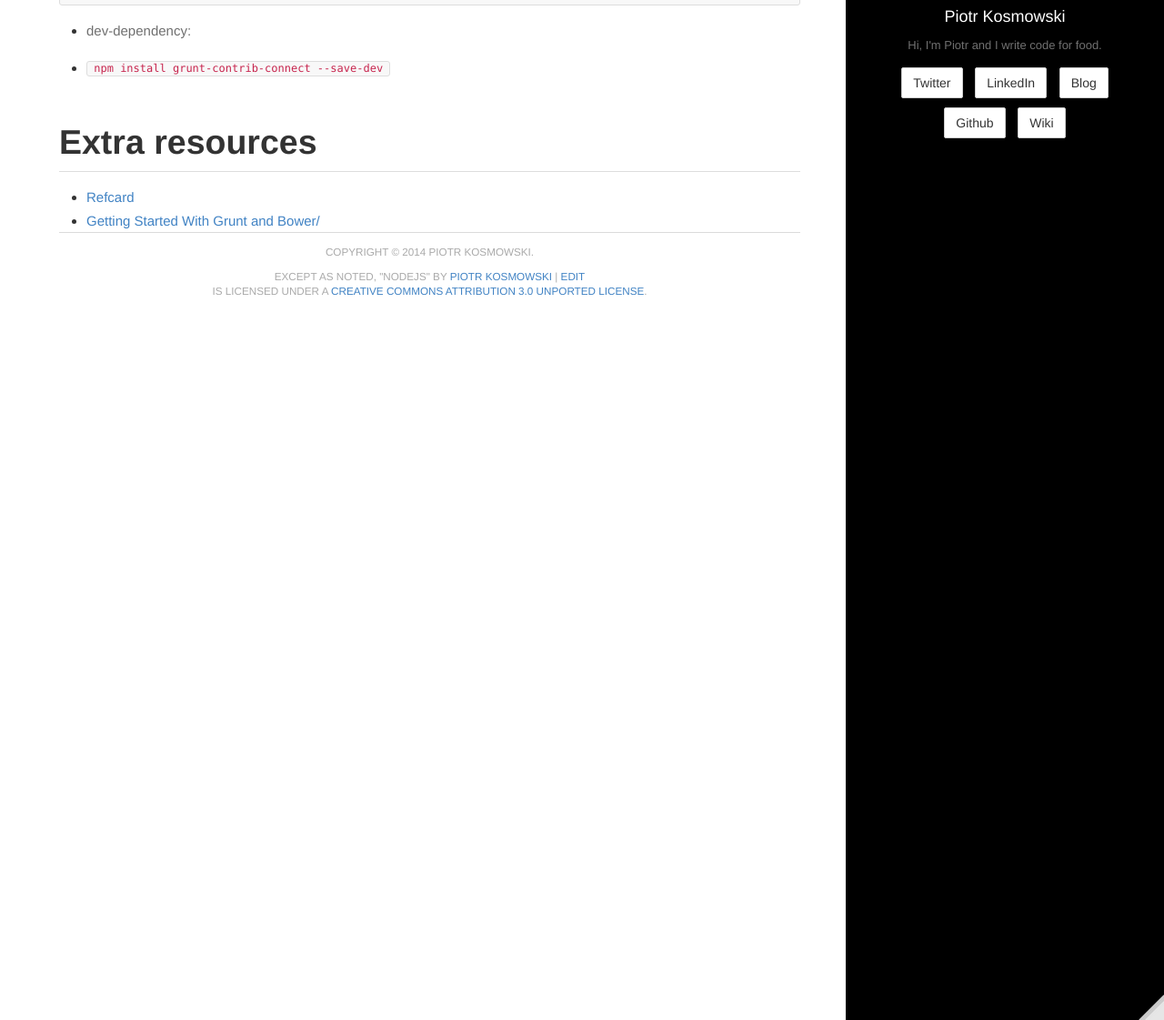
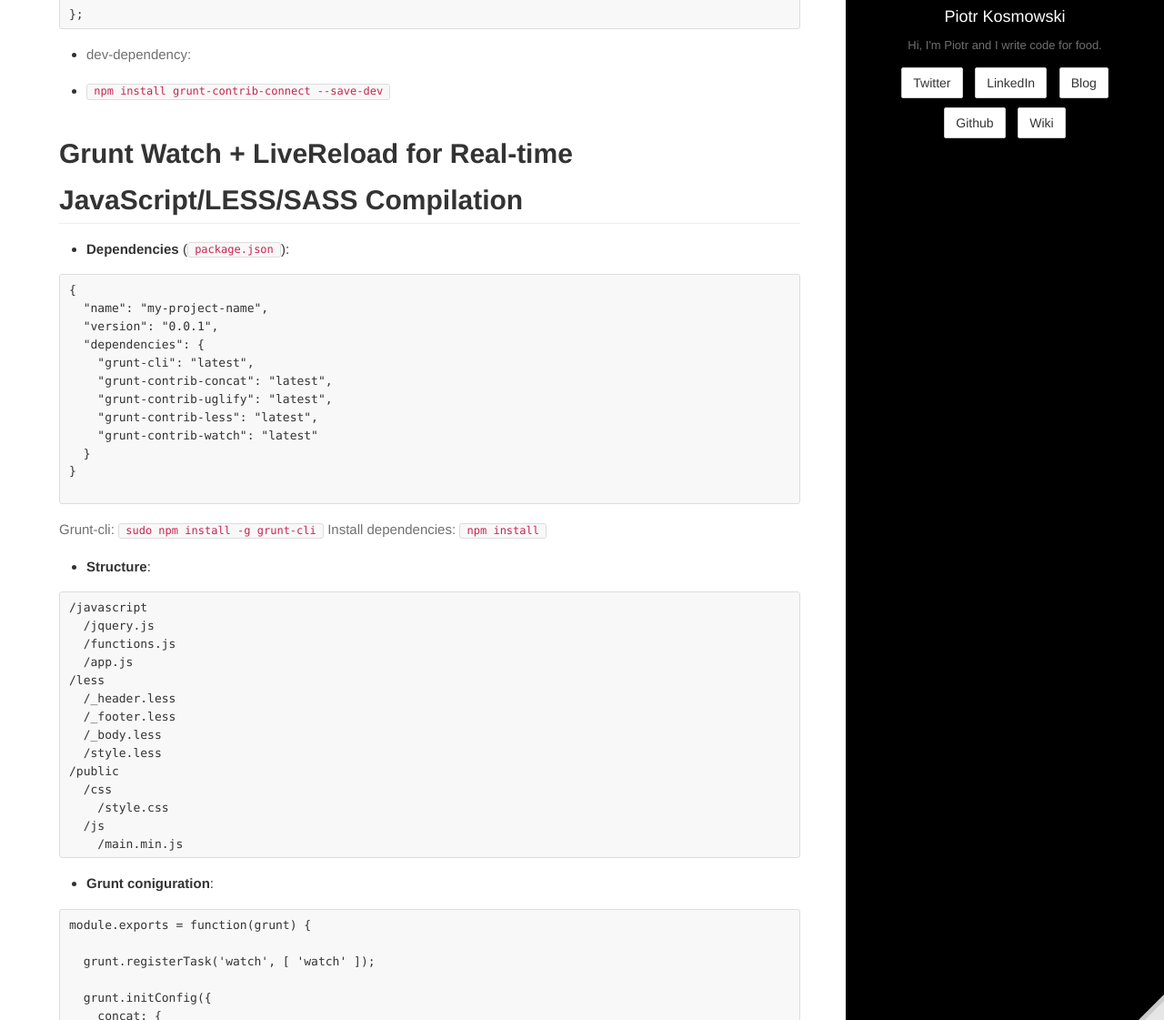
Before and after one commit to kospiotr/kospiotr.github.io, a Jekyll site: the page built from wiki/node-js.md, in a window 1280 px wide and 1400 px high, scrolled down 1226 px, cut to the strip 279-1400 px from the top of the window. Shown: the whole strip at 91% size. Built offline with Jekyll 4.4.1, drawn with Linux system fonts in a browser that asks for light colours; Markdown is read by kramdown in place of the engine named in the settings; some of the changed text lies outside the part shown.

Commit message:
Update node-js.md

````diff
--- a/wiki/node-js.md
+++ b/wiki/node-js.md
@@ -49,6 +49,109 @@ module.exports = function(grunt) {
 
  * `npm install grunt-contrib-connect --save-dev`
 
+##Grunt Watch + LiveReload for Real-time JavaScript/LESS/SASS Compilation
+
+* **Dependencies** (`package.json`):
+
+```java-script
+{
+  "name": "my-project-name",
+  "version": "0.0.1",
+  "dependencies": {
+    "grunt-cli": "latest",
+    "grunt-contrib-concat": "latest",
+    "grunt-contrib-uglify": "latest",
+    "grunt-contrib-less": "latest",
+    "grunt-contrib-watch": "latest"
+  }
+}
+
+```
+
+Grunt-cli: `sudo npm install -g grunt-cli`
+Install dependencies: `npm install`
+
+* **Structure**:
+
+```
+/javascript
+  /jquery.js
+  /functions.js
+  /app.js
+/less
+  /_header.less
+  /_footer.less
+  /_body.less
+  /style.less
+/public
+  /css
+    /style.css
+  /js
+    /main.min.js
+```
+
+* **Grunt coniguration**:
+
+```
+module.exports = function(grunt) {
+
+  grunt.registerTask('watch', [ 'watch' ]);
+
+  grunt.initConfig({
+    concat: {
+      js: {
+        options: {
+          separator: ';'
+        },
+        src: [
+          'javascript/*.js'
+        ],
+        dest: 'public/js/main.min.js'
+      },
+    },
+    uglify: {
+      options: {
+        mangle: false
+      },
+      js: {
+        files: {
+          'public/js/main.min.js': ['public/js/main.min.js']
+        }
+      }
+    },
+    less: {
+      style: {
+        files: {
+          "public/css/style.css": "less/style.less"
+        }
+      }
+    },
+    watch: {
+      js: {
+        files: ['javascript/*.js'],
+        tasks: ['concat:js', 'uglify:js'],
+        options: {
+          livereload: true,
+        }
+      },
+      css: {
+        files: ['less/*.less'],
+        tasks: ['less:style'],
+        options: {
+          livereload: true,
+        }
+      }
+    }
+  });
+
+  grunt.loadNpmTasks('grunt-contrib-concat');
+  grunt.loadNpmTasks('grunt-contrib-uglify');
+  grunt.loadNpmTasks('grunt-contrib-less');
+  grunt.loadNpmTasks('grunt-contrib-watch');
+
+};
+```
+
 #Extra resources
  * [Refcard](../resources/nodejs.pdf)
  * [Getting Started With Grunt and Bower/](http://www.nitinh.com/2013/05/getting-started-with-grunt-bower/)
````
